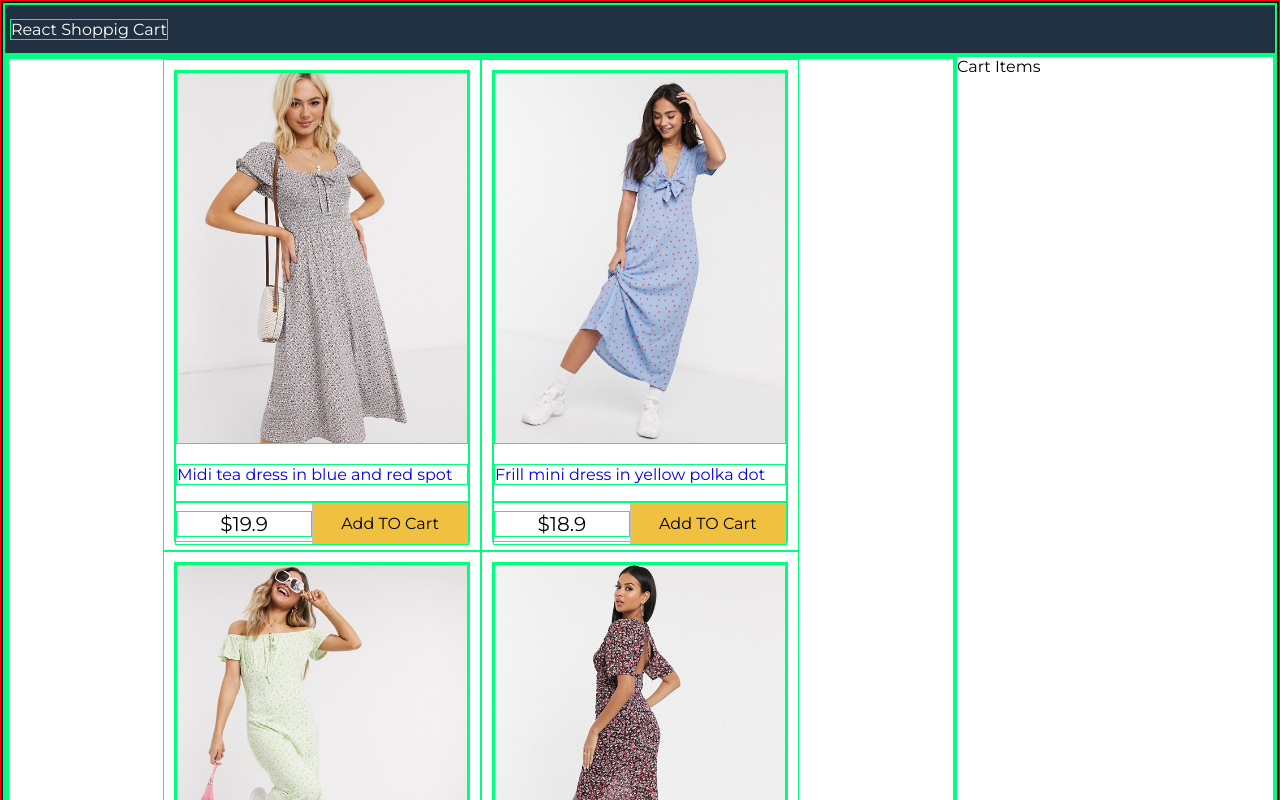
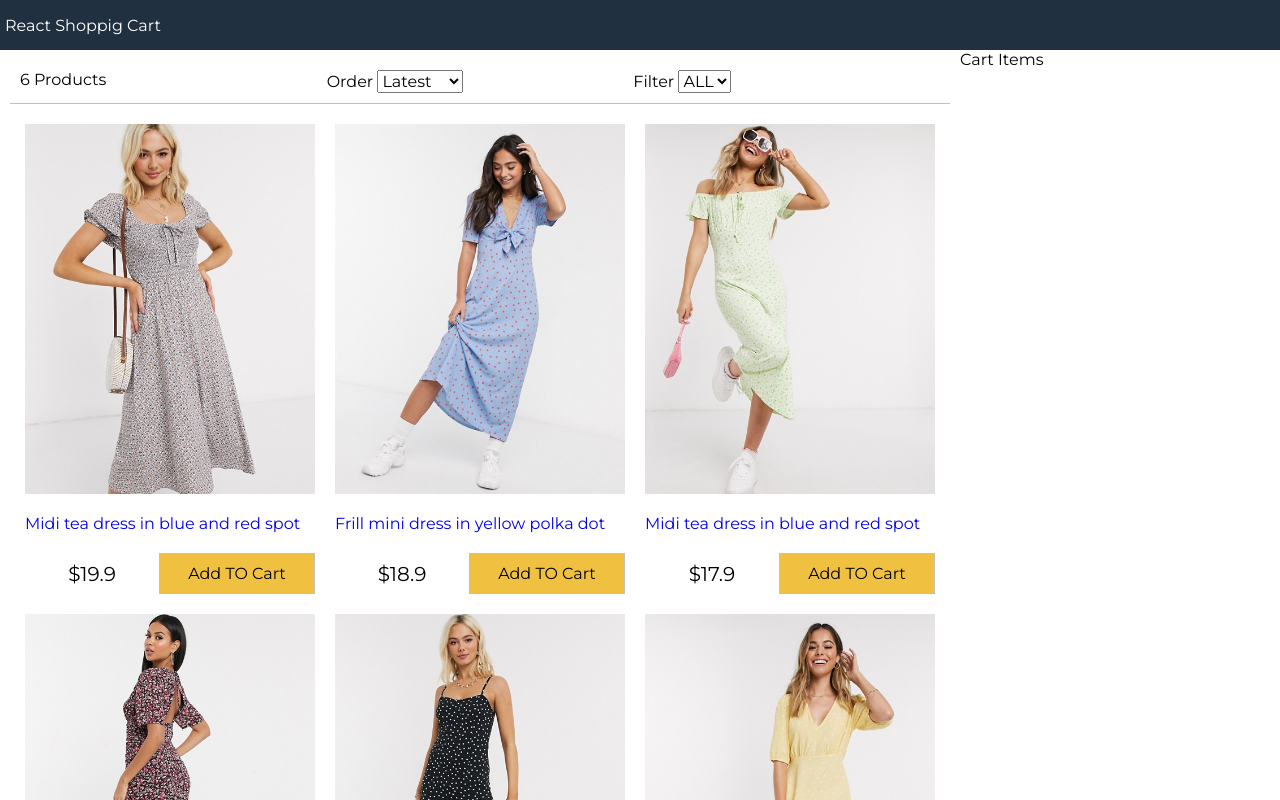
Before and after one commit to shaheen1986/react-shopping-cart, a React (Create React App) app in the folder shopping-cart/: page / in a window 1280 px wide. Shown: the top 800 px of the page. Built offline with nearby package versions, Linux system fonts and the light colour scheme.

Commit message:
filter-component

```diff
--- a/shopping-cart/src/App.js
+++ b/shopping-cart/src/App.js
@@ -1,4 +1,5 @@
 import React from 'react';
+import Filter from './components/Filter';
 import Products from './components/Products';
 import data from './data.json';
 // feature 1
@@ -11,6 +12,41 @@ class App extends React.Component {
       sort: '',
     };
   }
+  sortProducts = (event) => {
+    console.log(event.target.value);
+    const sort = event.target.value;
+    this.setState((state) => ({
+      sort,
+      products: this.state.products
+        .slice()
+        .sort((a, b) =>
+          sort === 'Lowest'
+            ? a.price > b.price
+              ? 1
+              : -1
+            : sort === 'Highest'
+            ? a.price < b.price
+              ? 1
+              : -1
+            : a._id > b._id
+            ? 1
+            : -1
+        ),
+    }));
+  };
+  filterProducts = (event) => {
+    console.log(event.target.value);
+    if (event.target.value === '') {
+      this.setState({ size: event.target.value, products: data.products });
+    } else {
+      this.setState({
+        size: event.target.value,
+        products: data.products.filter(
+          (product) => product.availableSizes.indexOf(event.target.value) >= 0
+        ),
+      });
+    }
+  };
   render() {
     return (
       <div className="grid-container">
@@ -20,6 +56,13 @@ class App extends React.Component {
         <main>
           <div className="content">
             <div className="main">
+              <Filter
+                count={this.state.products.length}
+                sort={this.state.sort}
+                size={this.state.size}
+                sortProducts={this.sortProducts}
+                filterProducts={this.filterProducts}
+              ></Filter>
               <Products products={this.state.products}></Products>
             </div>
             <div className="sidebar">Cart Items</div>
--- /dev/null
+++ b/shopping-cart/src/components/Filter.js
@@ -0,0 +1,33 @@
+import React, { Component } from 'react';
+
+export class Filter extends Component {
+  render() {
+    return (
+      <div className="filter">
+        <div className="filter-result">{this.props.count} Products</div>
+        <div className="flter-sort">
+          Order{' '}
+          <select value={this.props.sort} onChange={this.props.sortProducts}>
+            <option value="">Latest</option>
+            <option value="Highest">Highest</option>
+            <option value="Lowest">Lowest</option>
+          </select>
+        </div>
+        <div className="flter-size">
+          Filter{' '}
+          <select value={this.props.size} onChange={this.props.filterProducts}>
+            <option value="">ALL</option>
+            <option value="XS">XS</option>
+            <option value="S">S</option>
+            <option value="M">M</option>
+            <option value="L">L</option>
+            <option value="XL">XL</option>
+            <option value="XXL">XXL</option>
+          </select>
+        </div>
+      </div>
+    );
+  }
+}
+
+export default Filter;
--- a/shopping-cart/src/data.json
+++ b/shopping-cart/src/data.json
@@ -6,7 +6,7 @@
         "image": "/images/dress1.jpg",
         "description": "This is for all the latest trends, no matter",
         "price": "19.9",
-        "availableSizes": ["X","L","XL","XXL"]
+        "availableSizes": ["S","L","XL","XXL"]
     },
     {
         "_id": "dress-6",
@@ -14,7 +14,7 @@
         "image": "/images/dress6.jpg",
         "description": "This is for all the latest trends, no matter",
         "price": "18.9",
-        "availableSizes": ["X","M","L"]
+        "availableSizes": ["XS","M","L"]
     },
     {
         "_id": "dress-2",
--- a/shopping-cart/src/index.css
+++ b/shopping-cart/src/index.css
@@ -1,11 +1,11 @@
 @import url('http://fonts.googleapis.com/css2?family=Montserrat&display=swap');
 * {
-  border: 1px solid springgreen;
+  /* border: 1px solid springgreen; */
 }
 html {
   font-size: 62.5%;
   box-sizing: border-box;
-  border: 1px solid red;
+  /* border: 1px solid red; */
 }
 a {
   text-decoration: none;
@@ -14,7 +14,7 @@ body,
 #root {
   height: 100vh;
   margin: 0;
-  border: 1px solid black;
+  /* border: 1px solid black; */
 }
 body,
 input,
@@ -126,3 +126,16 @@ footer {
 .button.primary {
   background-color: #f0c040;
 }
+
+/* filter */
+
+.filter {
+  display: flex;
+  padding: 1rem;
+  margin: 1rem;
+  border-bottom: 0.1rem #c0c0c0 solid;
+  justify-content: space-between;
+}
+.filter div {
+  flex: 1;
+}
```
